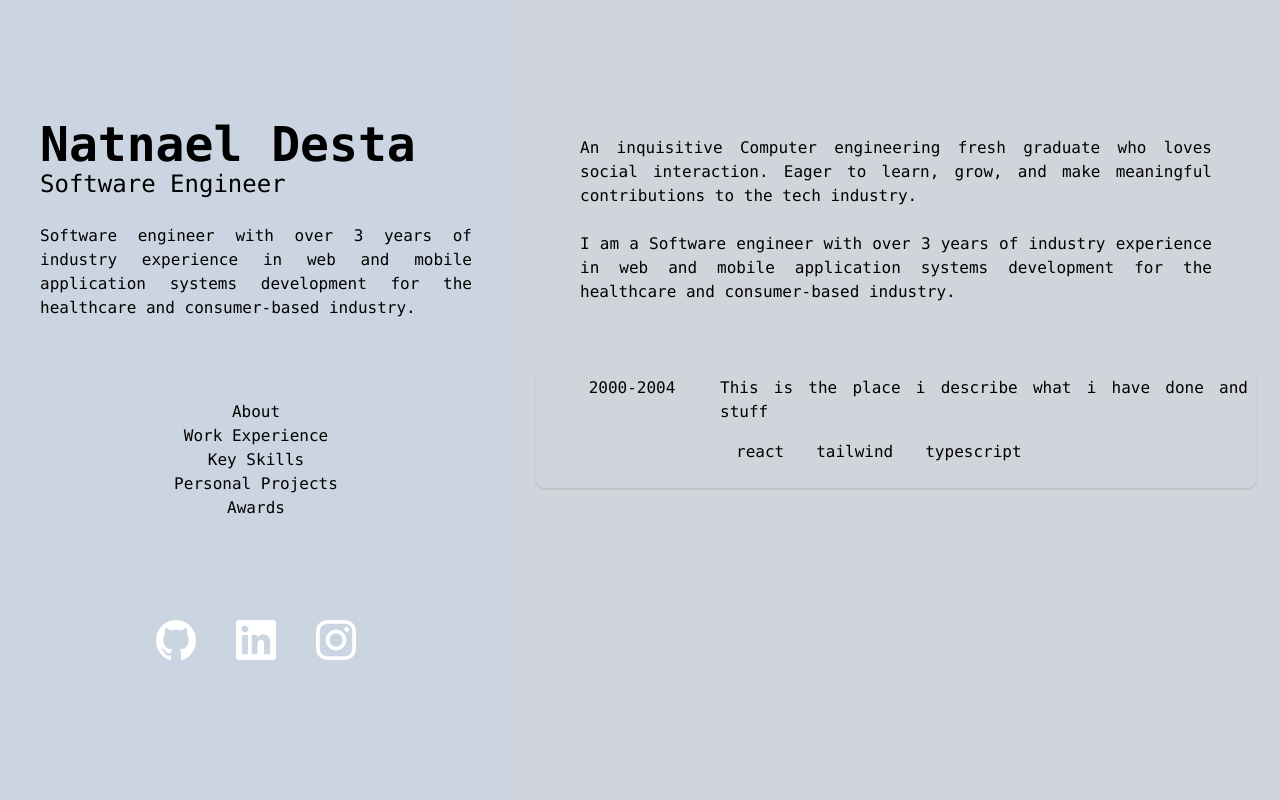
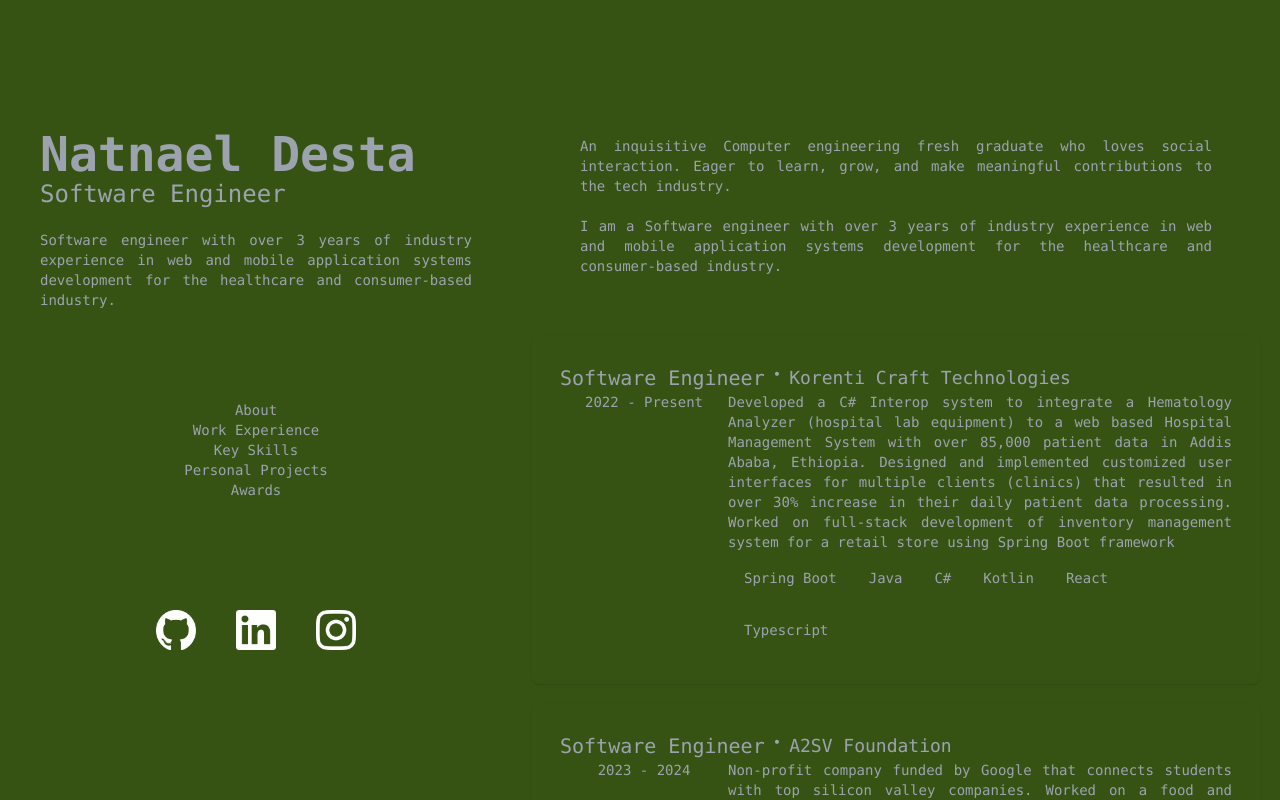
Before and after one commit to natitedros/Portfolio, a React (Create React App) app in the folder myportfolio/: page / in a window 1280 px wide. Built offline with nearby package versions, Linux system fonts and the light colour scheme.

Commit message:
added 50% data and started cleaning up

```diff
--- a/myportfolio/src/App.tsx
+++ b/myportfolio/src/App.tsx
@@ -4,13 +4,9 @@
 
 function App() {
   return (
-    <div className="App flex font-mono">
-      <div className="w-2/5 h-screen bg-slate-300">
-        <NavBar />
-      </div>
-      <div className="bg-gray-300 w-3/5 h-screen">
-        <Content />
-      </div>
+    <div className="App flex font-mono text-sm bg-lime-900 text-gray-400">
+      <NavBar />
+      <Content />
     </div>
   );
 }
--- a/myportfolio/src/content.tsx
+++ b/myportfolio/src/content.tsx
@@ -5,7 +5,7 @@
 
 const Content: React.FunctionComponent<ContentProps> = () => {
   return (
-    <div className="flex flex-col overflow-y-scroll pt-24">
+    <div className="w-3/5 h-screen overflow-y-auto flex flex-col pt-24">
       <About />
       <Experince />
     </div>
--- a/myportfolio/src/experince.tsx
+++ b/myportfolio/src/experince.tsx
@@ -1,11 +1,56 @@
-import ProjectCard from "./projectCard";
+import ProjectCard, { ProjectCardProps } from "./projectCard";
 
 interface ExperinceProps {}
 
 const Experince: React.FunctionComponent<ExperinceProps> = () => {
+  const experinces: ProjectCardProps[] = [
+    {
+      projectLink: "link",
+      title: "Software Engineer",
+      company: "Korenti Craft Technologies",
+      description: `Developed a C# Interop system to integrate a Hematology Analyzer (hospital lab equipment) to
+        a web based Hospital Management System with over 85,000 patient data in Addis Ababa, Ethiopia.
+        Designed and implemented customized user interfaces for multiple clients (clinics) that resulted in
+        over 30% increase in their daily patient data processing.
+        Worked on full-stack development of inventory management system for a retail store using Spring Boot framework`,
+      techStack: ["Spring Boot", "Java", "C#", "Kotlin", "React", "Typescript"],
+      duration: ["2022"],
+    },
+    {
+      projectLink: "link",
+      title: "Software Engineer",
+      company: "A2SV Foundation",
+      description: `Non-profit company funded by Google that connects students with top silicon valley companies.
+      Worked on a food and restaurant rating mobile app called RateEat that is currently deployed and in use in Ethiopia.
+      Focused on overseeing clean architecture and state management of the project.
+      Implemented the web application for the rating platform  with thirty plus team members.
+      Worked with frontend, and product teams adding value to the application to generate funds from Google.`,
+      techStack: ["Flutter", "VueJs", "Bloc"],
+      duration: ["2023", "2024"],
+    },
+    {
+      projectLink: "link",
+      title: "Embedded Systems Engineering Intern",
+      company: "New Era R&D",
+      description: `Was a team lead for a microcontroller project
+      Worked on a project that involved building a Smart Home system from
+      scratch with sensors and a dedicated user interface`,
+      techStack: ["C++", "Flask", "Python"],
+      duration: ["2022", "2022"],
+    },
+  ];
   return (
-    <div>
-      <ProjectCard />
+    <div className="">
+      {experinces.map((experience) => (
+        <ProjectCard
+          title={experience.title}
+          company={experience.company}
+          projectLink={experience.projectLink}
+          techStack={experience.techStack}
+          duration={experience.duration}
+          description={experience.description}
+        />
+      ))}
     </div>
   );
 };
--- a/myportfolio/src/nav.tsx
+++ b/myportfolio/src/nav.tsx
@@ -2,7 +2,7 @@
 
 const NavBar: React.FunctionComponent<NavBarProps> = () => {
   return (
-    <div className="p-15 sm:p-10 flex flex-col justify-evenly h-screen">
+    <div className="w-2/5 p-15 sm:p-10 flex flex-col justify-evenly h-screen">
       <div id="intro" className="text-justify">
         <h1 className="text-5xl font-extrabold">Natnael Desta</h1>
         <h3 className="text-2xl">Software Engineer</h3>
--- a/myportfolio/src/projectCard.tsx
+++ b/myportfolio/src/projectCard.tsx
@@ -1,24 +1,40 @@
-interface ProjectCardProps {
-  //   projectLink: String;
-  //   techStack: String[];
-  //   duration: String[];
-  //   description: String;
+export interface ProjectCardProps {
+  title: String;
+  company: String;
+  projectLink: String;
+  techStack: String[];
+  duration: String[];
+  description: String;
 }
 
-const ProjectCard: React.FunctionComponent<ProjectCardProps> = () => {
-  const tech = ["react", "tailwind", "typescript"];
+const ProjectCard: React.FunctionComponent<ProjectCardProps> = ({
+  title,
+  company,
+  projectLink,
+  techStack,
+  duration,
+  description,
+}) => {
   return (
-    <div className="rounded-lg hover:bg-neutral-400 transition-colors m-6 p-2 shadow flex flex-row">
-      <div className="w-1/4">2000-2004</div>
-      <div className="w-3/4 text-justify">
-        <article>
-          This is the place i describe what i have done and stuff
-        </article>
-        {tech.map((t) => (
-          <button className="m-2 p-2 hover:bg-slate-500 transition-colors rounded-lg">
-            {t}
-          </button>
-        ))}
+    <div className="rounded-lg hover:bg-lime-950 transition-colors m-5 p-7 shadow flex flex-col">
+      <div className="flex flex-row justify-start">
+        <h1 className="text-xl align-center">{title}</h1>
+        <p className="mx-2">•</p>
+        <h3 className="text-lg">{company}</h3>
+      </div>
+      <div className="flex flex-row">
+        <div className="w-1/4">
+          {duration[0]} - {duration.length === 1 && <span>Present</span>}
+          {duration.length === 2 && <span>{duration[1]}</span>}
+        </div>
+        <div className="w-3/4 text-justify">
+          <article>{description}</article>
+          {techStack.map((t) => (
+            <button className="m-2 p-2 hover:bg-slate-500 transition-colors rounded-lg">
+              {t}
+            </button>
+          ))}
+        </div>
       </div>
     </div>
   );
```
